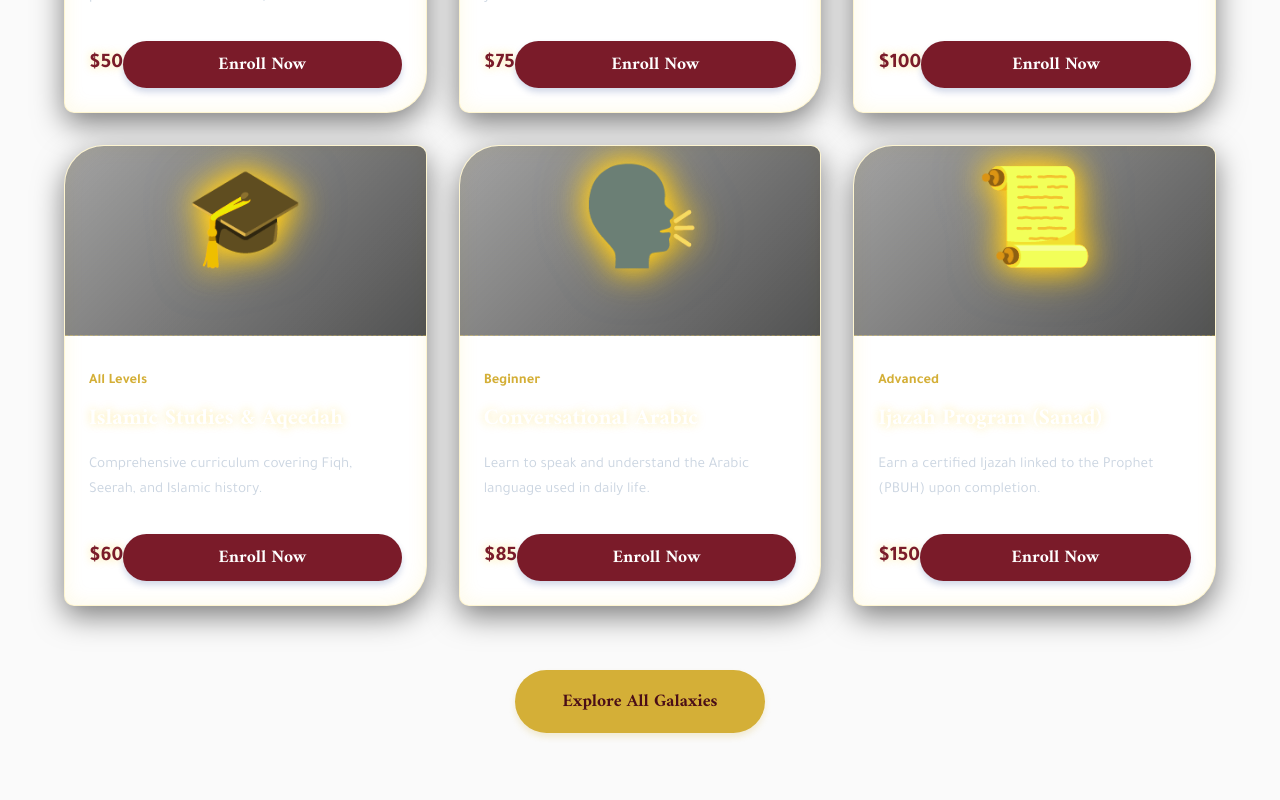
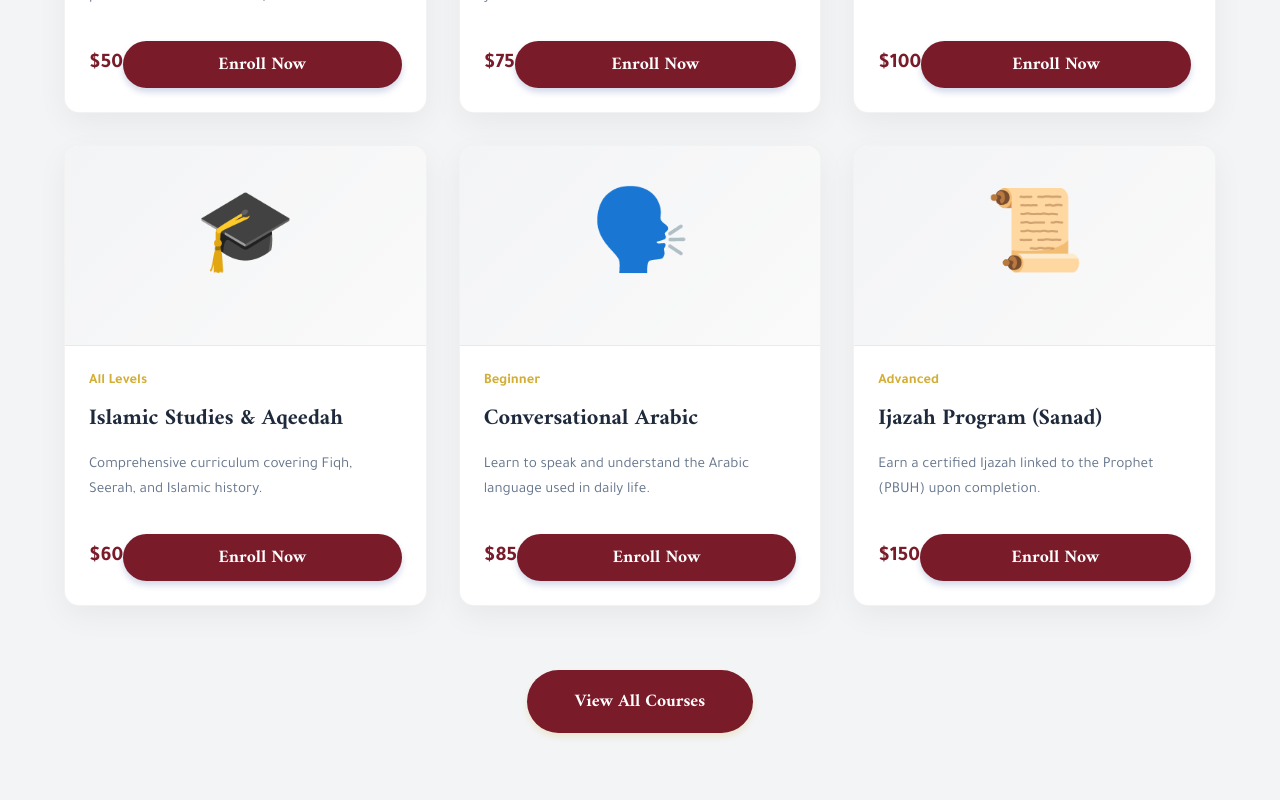
Before and after one commit to mahmoud-ebrahim0/acadamy-iqra, a React (Vite) app in the folder frontend/: page /home in a window 1280 px wide. Shown: the part 2020-2820 px from the top of the page. Built offline with nearby package versions, Linux system fonts and the light colour scheme.

Commit message:
style: fix course card visibility and colors

```diff
--- a/frontend/src/components/CoursesSection.jsx
+++ b/frontend/src/components/CoursesSection.jsx
@@ -30,30 +30,23 @@ const CoursesSection = () => {
   }, []);
 
   return (
-    <section className="section courses" style={{ position: 'relative', overflow: 'hidden', minHeight: '600px' }}>
-      {/* Background Cosmic Elements */}
-      <div className="cosmic-swirl swirl-1"></div>
-      <div className="cosmic-swirl swirl-2"></div>
-      <div className="asteroid" style={{ top: '20%', left: '15%' }}></div>
-      <div className="asteroid" style={{ top: '60%', right: '25%', width: '10px', height: '10px', animationDelay: '5s' }}></div>
-      <div className="asteroid" style={{ top: '80%', left: '30%', width: '20px', height: '20px', animationDelay: '12s' }}></div>
-
+    <section className="section courses" style={{ position: 'relative', overflow: 'hidden', minHeight: '600px', backgroundColor: 'var(--bg-secondary)' }}>
       <div className="container" style={{ position: 'relative', zIndex: 2 }}>
         <h2 className="section-title">Featured Courses</h2>
 
         {/* Loading State */}
         {isLoading && (
           <div style={{ textAlign: 'center', padding: '4rem', color: 'var(--primary-color)' }}>
-            <div style={{ fontSize: '4rem', animation: 'float-icon 2s infinite ease-in-out', marginBottom: '1.5rem' }}>⏳</div>
-            <h3 style={{ textShadow: '0 0 15px rgba(250, 204, 21, 0.5)', fontSize: '1.5rem' }}>Summoning Data from the Cosmic Database...</h3>
+            <div style={{ fontSize: '4rem', marginBottom: '1.5rem' }}>⏳</div>
+            <h3 style={{ fontSize: '1.5rem' }}>Loading Courses...</h3>
           </div>
         )}
 
         {/* Error State */}
         {error && !isLoading && (
-          <div style={{ textAlign: 'center', padding: '3rem', background: 'rgba(239, 68, 68, 0.05)', border: '1px solid rgba(239, 68, 68, 0.3)', borderRadius: '1.5rem', backdropFilter: 'blur(10px)', maxWidth: '600px', margin: '0 auto', boxShadow: '0 0 30px rgba(239,68,68,0.1)' }}>
-            <div style={{ fontSize: '3rem', marginBottom: '1rem', textShadow: '0 0 20px rgba(239, 68, 68, 0.8)' }}>⚠️</div>
-            <h3 style={{ color: '#f87171', marginBottom: '0.5rem', fontSize: '1.4rem' }}>Connection Lost to Antigravity Base</h3>
+          <div style={{ textAlign: 'center', padding: '3rem', background: 'rgba(239, 68, 68, 0.05)', border: '1px solid rgba(239, 68, 68, 0.3)', borderRadius: '1.5rem', maxWidth: '600px', margin: '0 auto' }}>
+            <div style={{ fontSize: '3rem', marginBottom: '1rem' }}>⚠️</div>
+            <h3 style={{ color: '#f87171', marginBottom: '0.5rem', fontSize: '1.4rem' }}>Connection Failed</h3>
             <p style={{ color: '#fca5a5' }}>{error}</p>
             <button onClick={() => window.location.reload()} className="btn btn-outline" style={{ marginTop: '1.5rem', borderColor: '#f87171', color: '#f87171' }}>Retry Connection</button>
           </div>
@@ -76,13 +69,13 @@ const CoursesSection = () => {
                     <span className="course-age">{course.level}</span>
                     <h3 className="course-title">{course.title}</h3>
                     {course.description ? (
-                      <p style={{marginBottom: '1rem', color: '#cbd5e1', fontSize: '0.95rem'}}>{course.description.length > 80 ? course.description.substring(0, 80) + '...' : course.description}</p>
+                      <p style={{marginBottom: '1rem', color: 'var(--text-muted)', fontSize: '0.95rem'}}>{course.description.length > 80 ? course.description.substring(0, 80) + '...' : course.description}</p>
                     ) : (
-                      <p style={{marginBottom: '1rem', color: '#cbd5e1'}}>Course</p>
+                      <p style={{marginBottom: '1rem', color: 'var(--text-muted)'}}>Course</p>
                     )}
 
                     <div style={{ display: 'flex', justifyContent: 'space-between', alignItems: 'center', marginTop: 'auto', paddingTop: '1rem' }}>
-                      <span style={{ color: 'var(--primary-color)', fontWeight: 'bold', fontSize: '1.3rem', textShadow: '0 0 10px rgba(250, 204, 21, 0.4)' }}>
+                      <span style={{ color: 'var(--primary-color)', fontWeight: 'bold', fontSize: '1.3rem' }}>
                         {course.price ? `$${course.price}` : 'Free'}
                       </span>
                       <button onClick={() => navigate(`/checkout/${course._id}`, { state: { course } })} className="btn" style={{ padding: '0.5rem 1.5rem' }}>Enroll Now</button>
@@ -92,14 +85,14 @@ const CoursesSection = () => {
               ))}
 
               {coursesData.length === 0 && (
-                <div style={{ textAlign: 'center', gridColumn: '1 / -1', padding: '3rem', color: '#94a3b8' }}>
-                  <h3 style={{ fontSize: '1.5rem' }}>No courses discovered in this galaxy yet.</h3>
+                <div style={{ textAlign: 'center', gridColumn: '1 / -1', padding: '3rem', color: 'var(--text-muted)' }}>
+                  <h3 style={{ fontSize: '1.5rem' }}>No courses available yet.</h3>
                 </div>
               )}
             </div>
 
             <div style={{ textAlign: 'center', marginTop: '4rem' }}>
-              <button className="btn btn-accent" style={{ padding: '1rem 3rem', fontSize: '1.1rem' }}>Explore All Galaxies</button>
+              <button className="btn btn-accent" style={{ padding: '1rem 3rem', fontSize: '1.1rem', borderRadius: '50px', background: 'var(--primary-color)', color: 'white', border: 'none' }}>View All Courses</button>
             </div>
           </>
         )}
--- a/frontend/src/index.css
+++ b/frontend/src/index.css
@@ -328,41 +328,30 @@ h1, h2, h3, h4, h5, h6, .section-title {
 
 .course-card {
   background: var(--card-bg);
-  border-radius: 40px 10px 40px 10px; /* Irregular Anti-gravity Border */
+  border-radius: 15px;
   overflow: hidden;
-  box-shadow: 0 10px 30px rgba(0,0,0,0.5), inset 0 0 20px rgba(250, 204, 21, 0.1);
-  transition: all 0.5s cubic-bezier(0.175, 0.885, 0.32, 1.275);
+  box-shadow: 0 10px 30px rgba(0,0,0,0.05);
+  transition: all 0.4s ease;
   display: flex;
   flex-direction: column;
-  border: 1px solid rgba(250, 204, 21, 0.2);
-  backdrop-filter: blur(12px);
+  border: 1px solid rgba(0, 0, 0, 0.05);
   position: relative;
 }
 
 .course-card:hover {
-  transform: translateY(-15px) scale(1.02);
-  box-shadow: 0 20px 40px rgba(0,0,0,0.7), inset 0 0 25px rgba(250, 204, 21, 0.15);
-  border-color: rgba(250, 204, 21, 0.4);
+  transform: translateY(-10px);
+  box-shadow: 0 15px 40px rgba(122, 27, 41, 0.15);
+  border-color: rgba(122, 27, 41, 0.3);
 }
 
 .course-img {
   height: 200px;
-  background: linear-gradient(135deg, rgba(11,25,48,0.4), rgba(3,8,17,0.7));
+  background: linear-gradient(135deg, var(--bg-secondary), var(--bg-color));
   display: flex;
   align-items: center;
   justify-content: center;
-  font-size: 6rem;
-  color: var(--primary-color);
-  border-bottom: 1px dashed rgba(250, 204, 21, 0.2);
-  text-shadow: 0 0 30px rgba(250, 204, 21, 0.9), 0 0 50px rgba(250, 204, 21, 0.5);
-  filter: sepia(0.8) saturate(3) hue-rotate(5deg);
-  animation: float-icon 4s ease-in-out infinite;
-  border-radius: 40px 10px 0 0;
-}
-
-@keyframes float-icon {
-  0%, 100% { transform: translateY(0); }
-  50% { transform: translateY(-10px); }
+  font-size: 5rem;
+  border-bottom: 1px solid rgba(0, 0, 0, 0.05);
 }
 
 .course-content {
@@ -383,8 +372,7 @@ h1, h2, h3, h4, h5, h6, .section-title {
   font-size: 1.4rem;
   font-weight: 800;
   margin-bottom: 1rem;
-  color: #fff;
-  text-shadow: 0 0 10px rgba(250, 204, 21, 0.4);
+  color: var(--text-color);
 }
 
 .course-card .btn {
```
